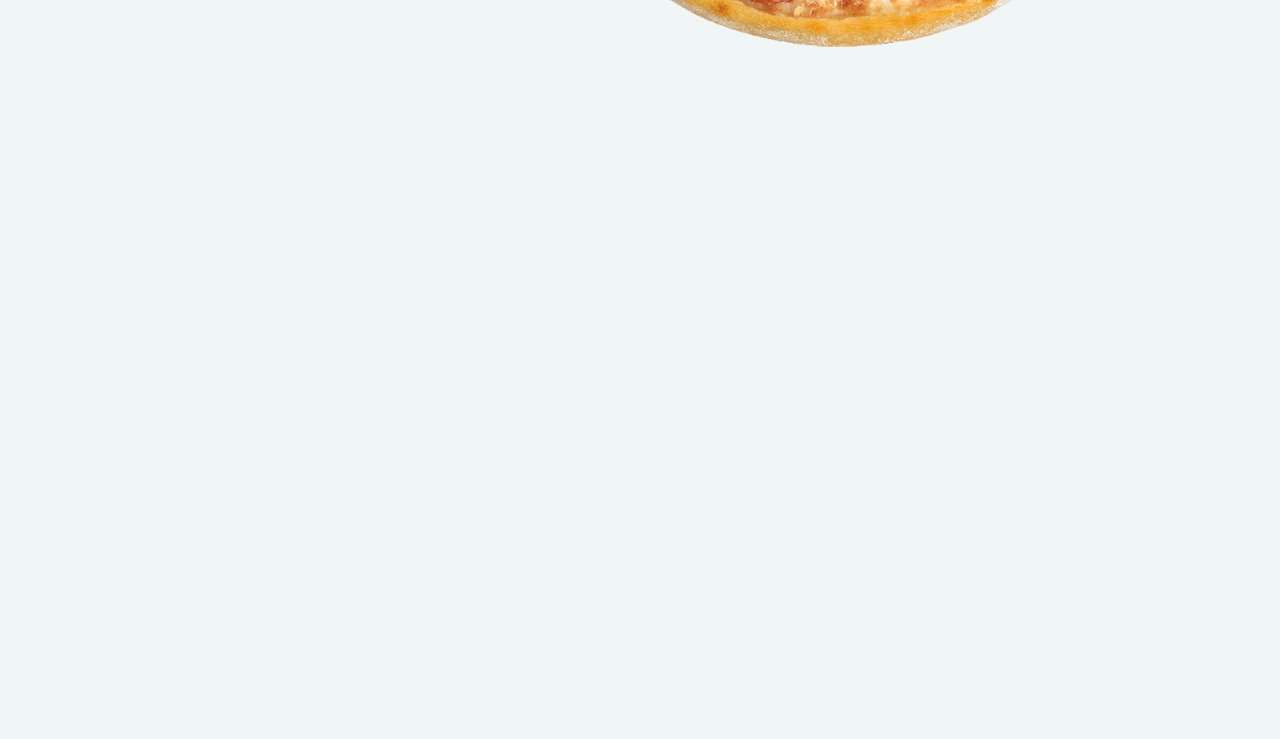
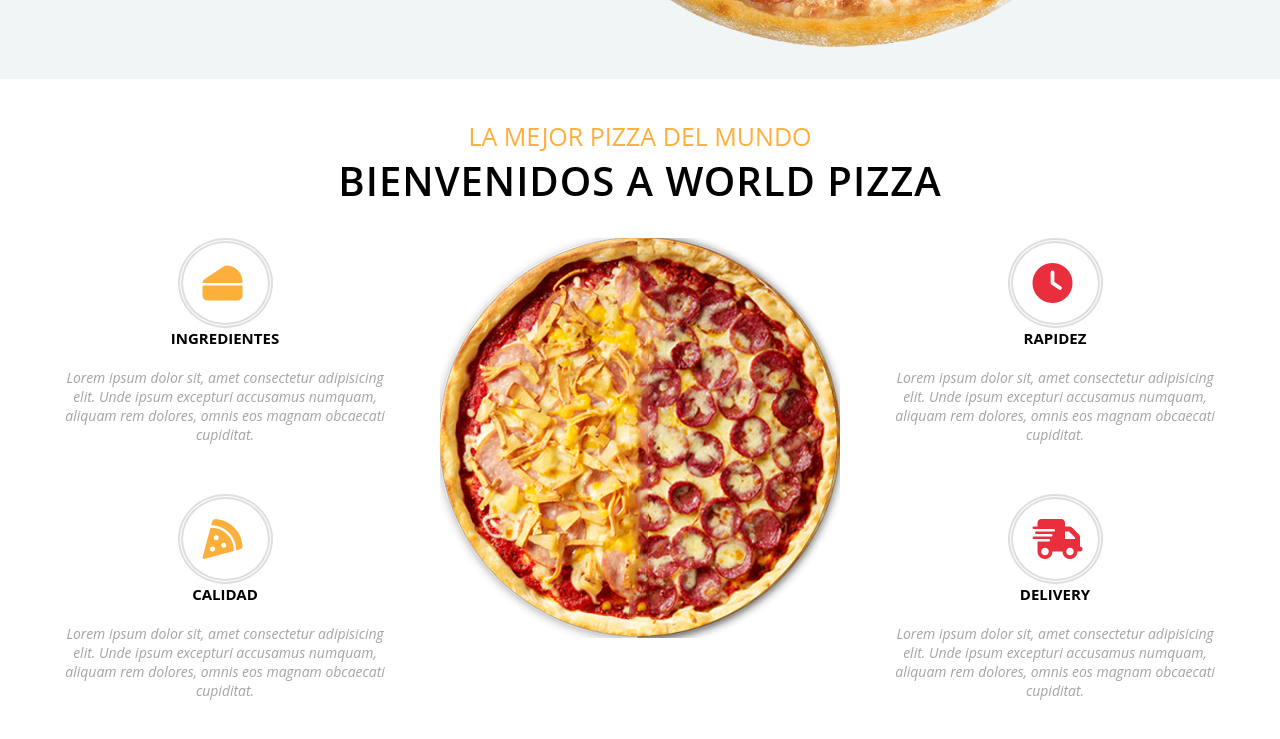
Before and after one commit to Luis-Blanco/proyecto--restaurante, a plain HTML site: page index.html in a window 1280 px wide. Shown: the part 451-1190 px from the top of the page. Before the commit the page ends 800 px from the top, so only its background shows below. Drawn offline with Linux system fonts and the light colour scheme.

Commit message:
Desarrollo de los servicios con grid

```diff
--- a/css/estilos.css
+++ b/css/estilos.css
@@ -228,6 +228,109 @@ body {
    transform: scale(1.15);
 }
 
+/* SECCION SERVICIOS */
+.servicios {
+   height: 100vh;
+   background: #fff;
+   padding: 40px;
+}
+
+.servicios--titulos {
+   display: flex;
+   justify-content: center;
+   align-items: center;
+   flex-direction: column;
+}
+
+.servicios--contenedor {
+   margin-top: 30px;
+   display: grid;
+   grid-template-columns: repeat(3, 1fr);
+   grid-template-rows: repeat(2, auto);
+   grid-gap: 30px;
+   grid-template-areas:
+      "ingredientes        imagen      rapidez"
+      "calidad             imagen      delivery";
+}
+
+.calidad {
+   grid-column: calidad;
+   grid-row: calidad;
+}
+
+.ingredientes {
+   grid-column: ingredientes;
+   grid-row: ingredientes;
+}
+
+.rapidez {
+   grid-column: rapidez;
+   grid-row: rapidez;
+}
+
+.delivery {
+   grid-column: delivery;
+   grid-row: delivery;
+}
+
+.imagenCentral {
+   grid-column: imagen;
+   grid-row: imagen;
+   transition: all 0.5s;
+}
+
+.imagenCentral:hover {
+   transform: scale(1.1);
+}
+
+.servicios--item {
+   display: flex;
+   justify-content: center;
+   align-items: center;
+   flex-direction: column;
+}
+
+.servicios--item span {
+   width: 95px;
+   font-size: 40px;
+   color: var(--color-secundario);
+   padding: 20px;
+   border: 5px double #dedede;
+   border-radius: 50%;
+   transition: all 0.5s;
+}
+
+.servicios--item span:hover {
+   background: var(--color-secundario);
+   color: #fff;
+}
+
+.ingredientes span,
+.calidad span {
+   color: var(--color-primario);
+}
+
+.ingredientes span:hover,
+.calidad span:hover {
+   color: #fff;
+   background: var(--color-primario);
+}
+
+.servicios--item .servicios--tituloItem {
+   text-transform: uppercase;
+   font-size: 15px;
+   font-weight: 700;
+   text-align: center;
+}
+
+.servicios--item .servicios--textoItem {
+   font-size: 14px;
+   color: var(--color-texto);
+   font-style: italic;
+   text-align: center;
+   padding: 20px;
+}
+
 /* MEDIA QUERY PARA LA BARRA DE NAVEGACION */
 
 /* SLIDER DE PRODUCTOS */
--- a/index.html
+++ b/index.html
@@ -145,6 +145,63 @@
          </div>
       </section>
 
+      <!-- SECCION SERVICIOS -->
+
+      <section class="servicios">
+         <div class="servicios--titulos">
+            <h2 class="servicios--subtitulos subtitulo">
+               La mejor pizza del mundo
+            </h2>
+            <h1 class="servicios--titulos titulo">Bienvenidos a World Pizza</h1>
+         </div>
+
+         <div class="servicios--contenedor">
+            <div class="servicios--imagenCentral imagenCentral">
+               <img src="img/mitad-mitad.png" alt="" />
+            </div>
+
+            <div class="servicios--item calidad">
+               <p><span class="fas fa-pizza-slice"></span></p>
+               <p class="servicios--tituloItem">Calidad</p>
+               <p class="servicios--textoItem">
+                  Lorem ipsum dolor sit, amet consectetur adipisicing elit. Unde
+                  ipsum excepturi accusamus numquam, aliquam rem dolores, omnis
+                  eos magnam obcaecati cupiditat.
+               </p>
+            </div>
+
+            <div class="servicios--item ingredientes">
+               <p><span class="fas fa-cheese"></span></p>
+               <p class="servicios--tituloItem">ingredientes</p>
+               <p class="servicios--textoItem">
+                  Lorem ipsum dolor sit, amet consectetur adipisicing elit. Unde
+                  ipsum excepturi accusamus numquam, aliquam rem dolores, omnis
+                  eos magnam obcaecati cupiditat.
+               </p>
+            </div>
+
+            <div class="servicios--item rapidez">
+               <p><span class="fas fa-clock"></span></p>
+               <p class="servicios--tituloItem">Rapidez</p>
+               <p class="servicios--textoItem">
+                  Lorem ipsum dolor sit, amet consectetur adipisicing elit. Unde
+                  ipsum excepturi accusamus numquam, aliquam rem dolores, omnis
+                  eos magnam obcaecati cupiditat.
+               </p>
+            </div>
+
+            <div class="servicios--item delivery">
+               <p><span class="fas fa-shipping-fast"></span></p>
+               <p class="servicios--tituloItem">Delivery</p>
+               <p class="servicios--textoItem">
+                  Lorem ipsum dolor sit, amet consectetur adipisicing elit. Unde
+                  ipsum excepturi accusamus numquam, aliquam rem dolores, omnis
+                  eos magnam obcaecati cupiditat.
+               </p>
+            </div>
+         </div>
+      </section>
+
       <script src="js/app.js"></script>
    </body>
 </html>
```
